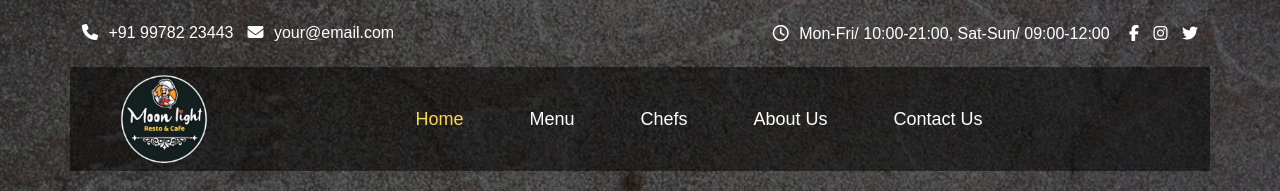
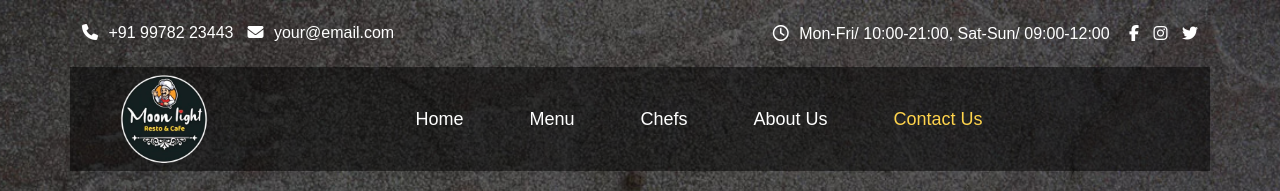
Before and after one commit to ShriiiTrackingSolutions/MoonLightRestro, a plain HTML site: page contact.html in a window 1280 px wide. Shown: the top 191 px of the page. Drawn offline with nearby package versions, Linux system fonts and the light colour scheme.

```diff
--- a/contact.html
+++ b/contact.html
@@ -64,7 +64,7 @@
         <div class="collapse navbar-collapse" id="navbarSupportedContent">
           <ul class="navbar-nav mx-lg-auto mb-2 mb-lg-0">
             <li class="nav-item">
-              <a class="nav-link active" aria-current="page" href="index.html">Home</a>
+              <a class="nav-link " aria-current="page" href="index.html">Home</a>
             </li>
             <li class="nav-item">
               <a class="nav-link" href="menu.html">Menu</a>
@@ -76,7 +76,7 @@
               <a class="nav-link" href="javascript:void(0)">About Us</a>
             </li>
             <li class="nav-item">
-              <a class="nav-link" href="contact.html">Contact Us</a>
+              <a class="nav-link active" href="contact.html">Contact Us</a>
             </li>
           </ul>
 
```
